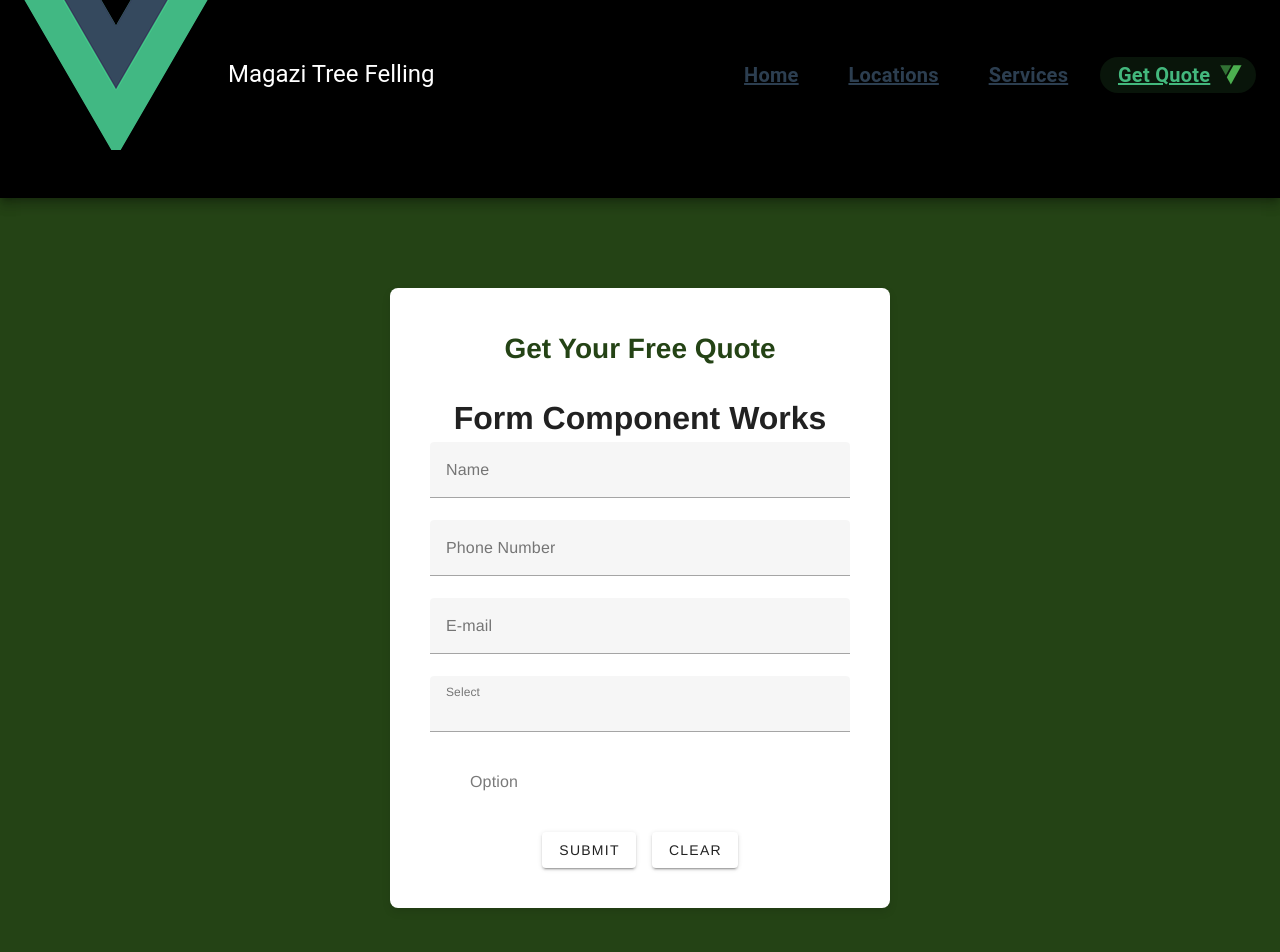
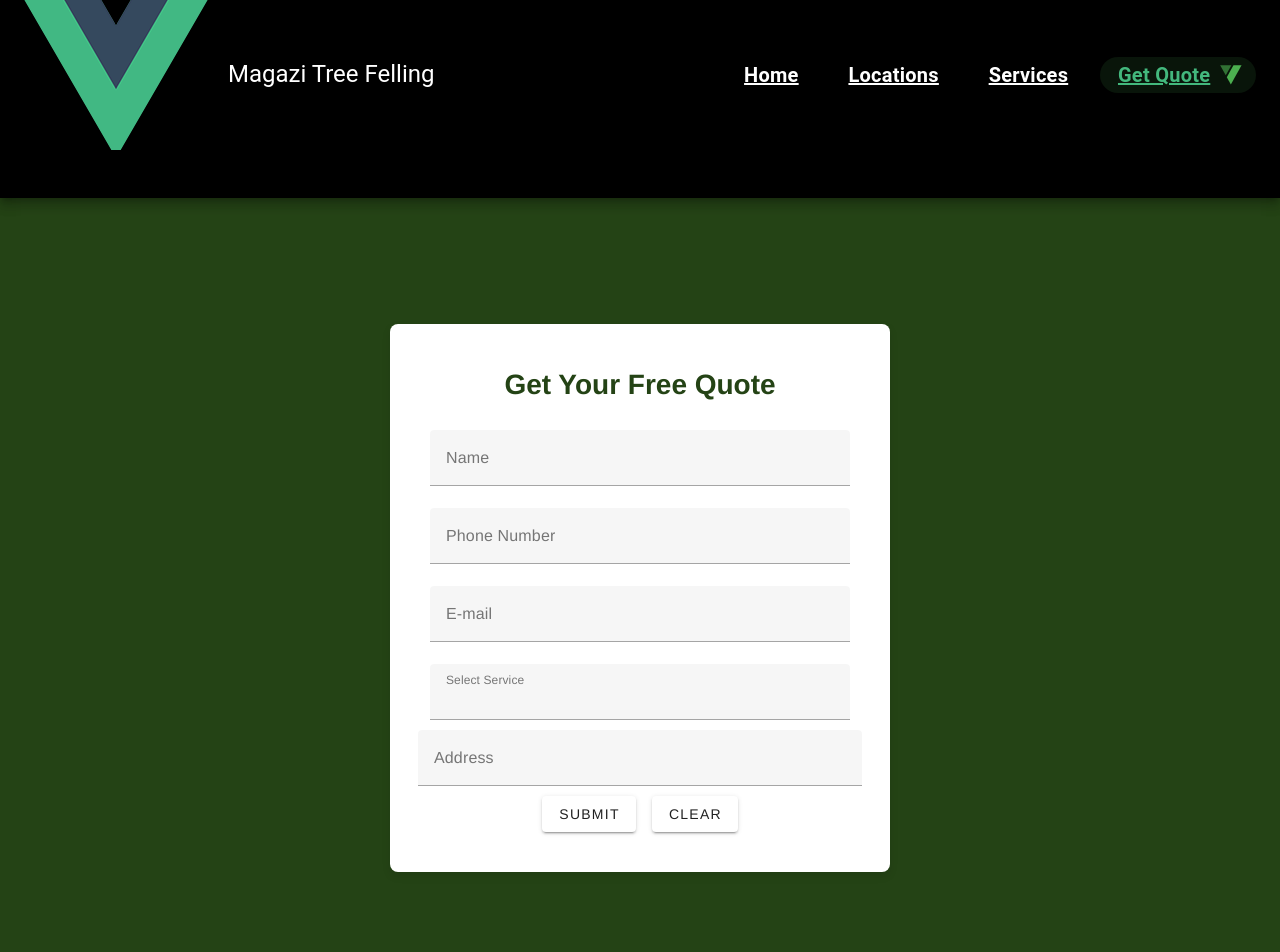
Before and after one commit to ShogunLSG/Magazi-tree-felling-frontEnd, a Vue app in the folder MG-treeFelling/mg-tree-felling/: page /quote in a window 1280 px wide. Shown: the top 952 px of the page. Built offline with nearby package versions, Linux system fonts and the light colour scheme.

Commit message:
Finilizing Quotation View Styling and functionality

```diff
--- a/MG-treeFelling/mg-tree-felling/package.json
+++ b/MG-treeFelling/mg-tree-felling/package.json
@@ -9,6 +9,7 @@
   },
   "dependencies": {
     "@vue/cli-service": "^5.0.8",
+    "axios": "^1.6.8",
     "core-js": "^3.8.3",
     "vue": "^3.4.21",
     "vue-router": "^4.0.3",
--- a/MG-treeFelling/mg-tree-felling/src/App.vue
+++ b/MG-treeFelling/mg-tree-felling/src/App.vue
@@ -76,33 +76,27 @@ export default {
   color: #2c3e50;
   align-content: center;
 }
-
 v-app {
   align-content: center;
 }
-
 nav a {
   font-weight: bold;
-  color: #2c3e50;
+  color: #ffffff; /* Change the color to white */
   transition: all 0.3s ease;
 }
-
 nav a.router-link-exact-active {
-  color: #42b983;
+  color: #42b983; /* Keep the active link color as is */
 }
-
 img {
   width: auto;
   height: auto;
   object-fit: cover;
 }
-
 /* Animations */
 .animated {
   animation-duration: 1s;
   animation-fill-mode: both;
 }
-
 @keyframes fadeInLeft {
   from {
     opacity: 0;
@@ -113,11 +107,9 @@ img {
     transform: translateX(0);
   }
 }
-
 .fadeInLeft {
   animation-name: fadeInLeft;
 }
-
 @keyframes fadeInRight {
   from {
     opacity: 0;
@@ -128,7 +120,6 @@ img {
     transform: translateX(0);
   }
 }
-
 .fadeInRight {
   animation-name: fadeInRight;
 }
--- a/MG-treeFelling/mg-tree-felling/src/components/FormComponent.vue
+++ b/MG-treeFelling/mg-tree-felling/src/components/FormComponent.vue
@@ -1,7 +1,13 @@
 <script>
+import QuoteService from "../services/QuoteService";
+
 export default {
   data() {
     return {
+      address: {
+        value: "",
+        errorMessage: "",
+      },
       name: {
         value: "",
         errorMessage: "",
@@ -23,7 +29,11 @@ export default {
         errorMessage: "",
       },
       items: [
-        // Populate this array with your items for the v-select
+        "Tree Removal",
+        "Stump Grinding",
+        "Brush Clearing",
+        "Emergency Services",
+        "Tree Prunning/Trimming",
       ],
     };
   },
@@ -35,6 +45,8 @@ export default {
       // Logic to reset the form
       this.name.value = "";
       this.name.errorMessage = "";
+      this.address.value = "";
+      this.address.errorMessage = "";
       this.phone.value = "";
       this.phone.errorMessage = "";
       this.email.value = "";
@@ -44,12 +56,23 @@ export default {
       this.checkbox.value = false;
       this.checkbox.errorMessage = "";
     },
+    requestQuote() {
+      let quoteRequest = {
+        address: this.address.value,
+        service: this.select.value,
+        contactDetails: this.phone.value,
+        names: this.name.value,
+      };
+      console.log("Address:" + this.address.value);
+      QuoteService.sendRequest(quoteRequest).then(function (response) {
+        console.log("API call made!" + response);
+      });
+    },
   },
 };
 </script>
 
 <template>
-  <h1>Form Component Works</h1>
   <div class="form-component">
     <form @submit.prevent="submit">
       <v-text-field
@@ -76,18 +99,19 @@ export default {
         v-model="select.value"
         :items="items"
         :error-messages="select.errorMessage"
-        label="Select"
+        label="Select Service"
       ></v-select>
-
-      <v-checkbox
-        v-model="checkbox.value"
-        :error-messages="checkbox.errorMessage"
-        value="1"
-        label="Option"
-        type="checkbox"
-      ></v-checkbox>
-
-      <v-btn class="me-4" type="submit"> submit </v-btn>
+      <v-row>
+        <v-textarea
+          v-model="address.value"
+          color="deep-purple"
+          label="Address"
+          rows="1"
+          variant="filled"
+          auto-grow
+        ></v-textarea>
+      </v-row>
+      <v-btn class="me-4" type="submit" @click="requestQuote"> submit </v-btn>
 
       <v-btn v-on:click="handleReset"> clear </v-btn>
     </form>
--- /dev/null
+++ b/MG-treeFelling/mg-tree-felling/src/services/QuoteService.js
@@ -0,0 +1,13 @@
+import axios from "axios";
+
+const QUOTE_REQUEST_URL = "http://localhost:8081/requestQuote";
+
+class QuoteService {
+  sendRequest(arg) {
+    return axios.post(QUOTE_REQUEST_URL, arg).catch((err) => {
+      console.log(err);
+    });
+  }
+}
+
+export default new QuoteService();
```
Also changed, not shown: 1 other file (tests, documents, lock files or other folders).
